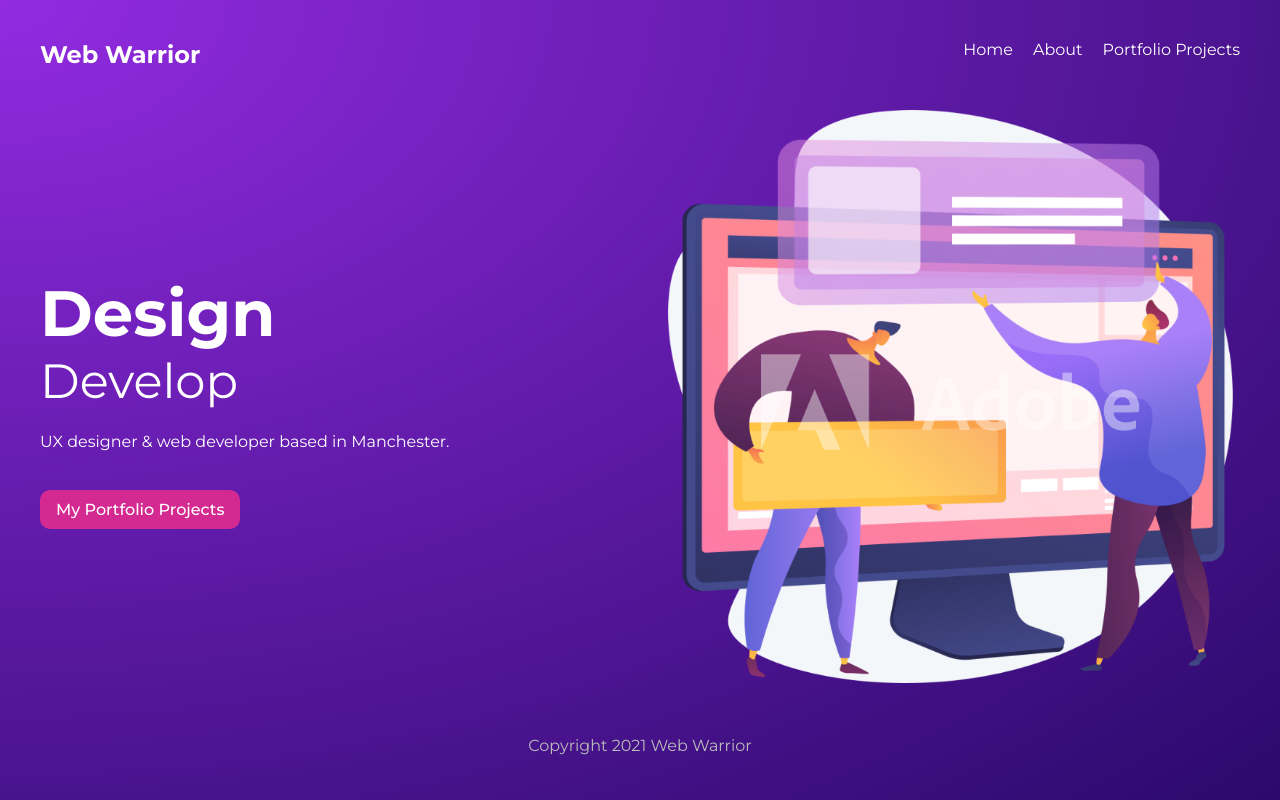
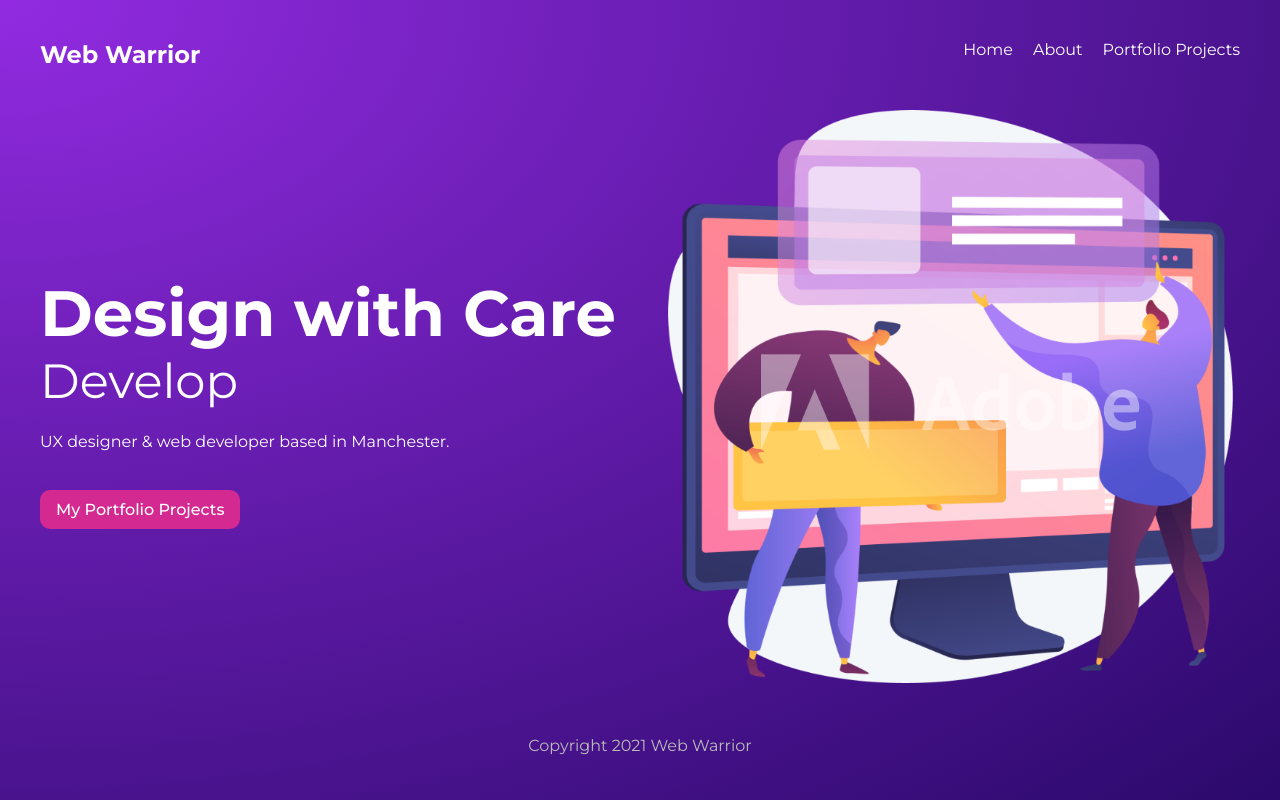
Before and after one commit to Chanokthorn/web-warrior, a Gatsby site: page / in a window 1280 px wide. Built offline with nearby package versions, Linux system fonts and the light colour scheme; Gatsby itself is replaced by a stand-in of ours.

Commit message:
added homepage title

```diff
--- a/src/pages/index.js
+++ b/src/pages/index.js
@@ -10,7 +10,7 @@ export default function Home({ data }) {
     <Layout>
       <section className={header}>
         <div>
-          <h2>Design</h2>
+          <h2>Design with Care</h2>
           <h3>Develop</h3>
           <p>UX designer & web developer based in Manchester.</p>
           <Link className={btn} to='/projects'>My Portfolio Projects</Link>
```
